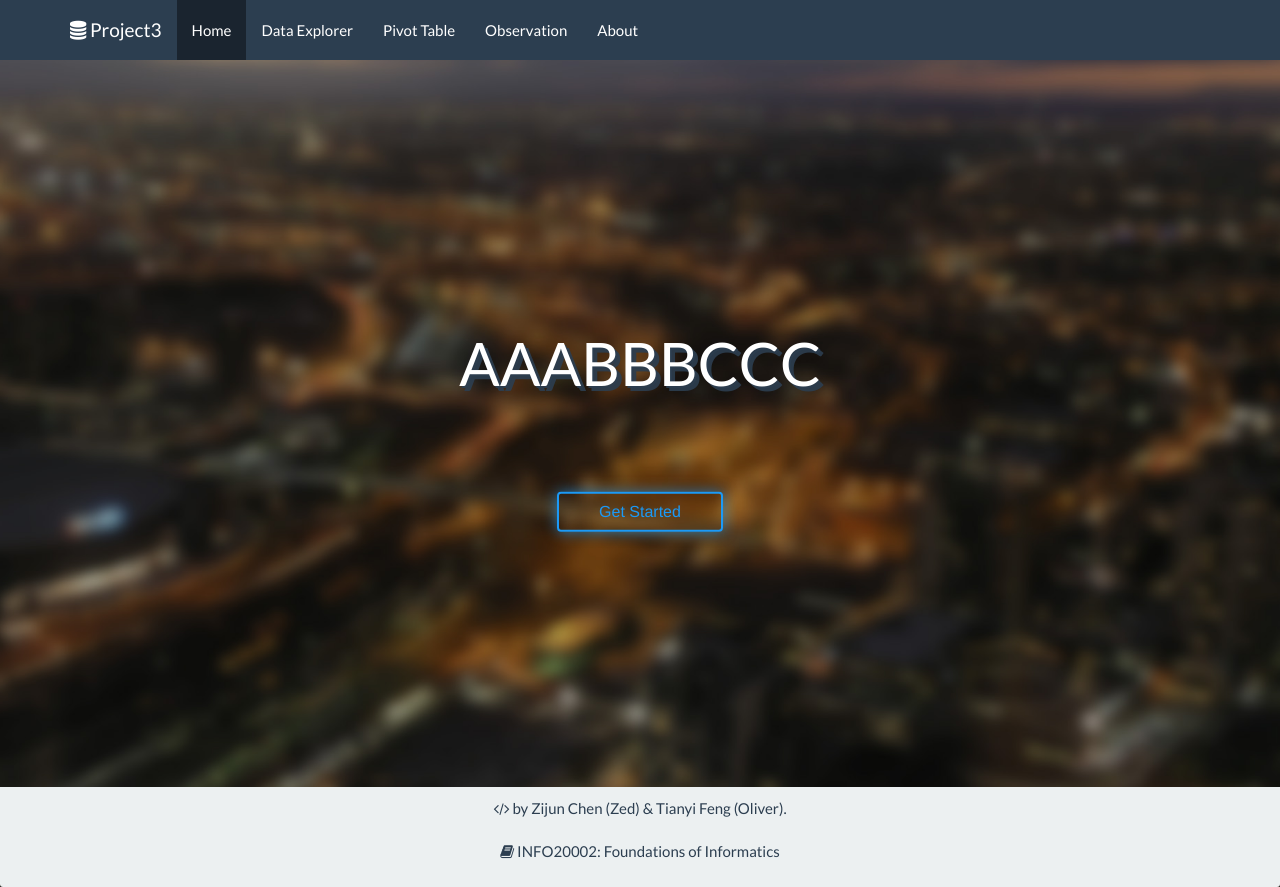
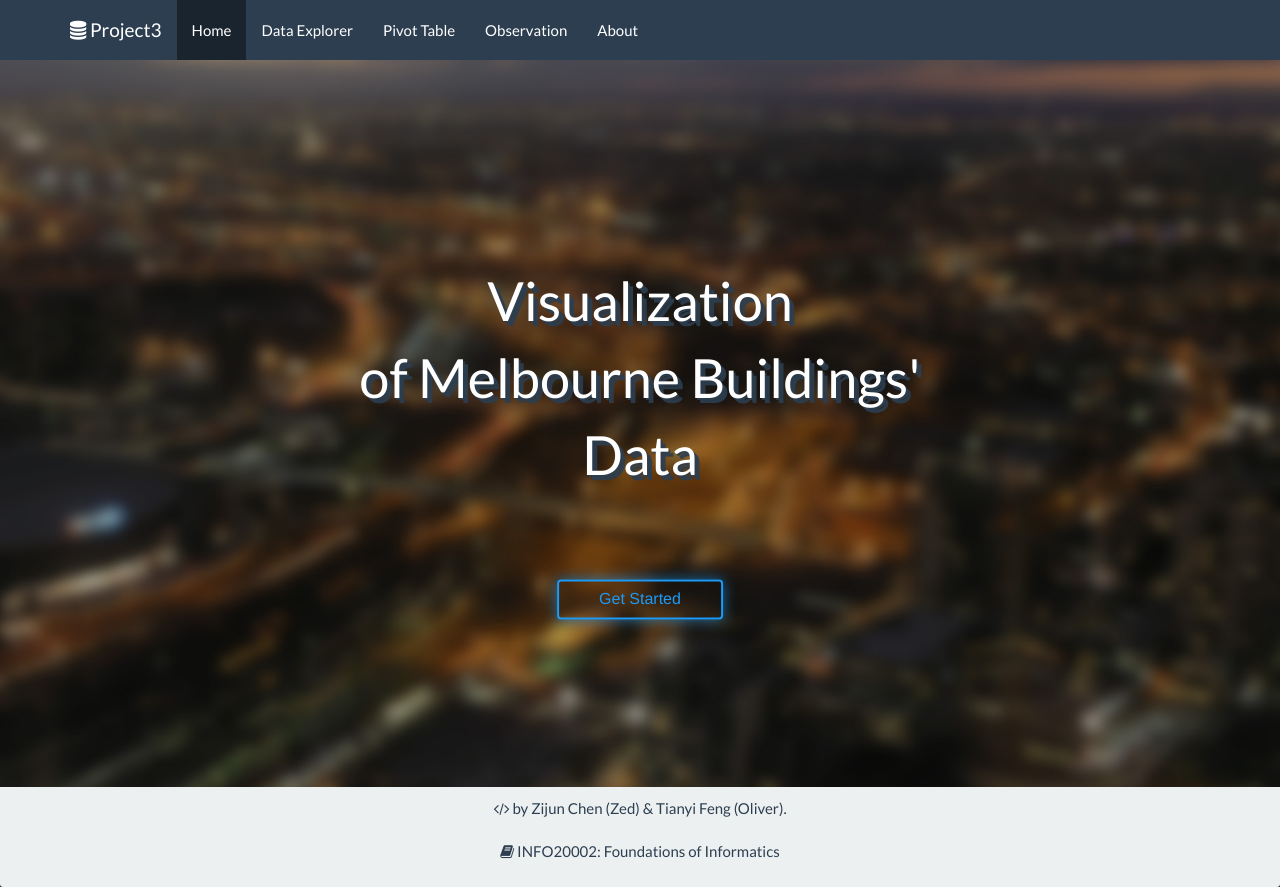
Before and after one commit to CaviarChen/InfoProject3, a Flask app: page / in a window 1280 px wide. Run offline with Flask 2, Linux system fonts and the light colour scheme; some libraries are stand-ins or nearby versions.

Commit message:
some adjustment

```diff
--- a/app/templates/about.html
+++ b/app/templates/about.html
@@ -7,7 +7,7 @@
 {% endblock %}
 
 {% block body %}
-<div class="row"><div class="col-md-8 col-md-offset-2">
+<div class="row"><div class="col-md-10 col-md-offset-1">
 
 <h1><a id="InfoProject3_0"></a>InfoProject3</h1>
 <p><a href="https://www.python.org/"><img src="https://img.shields.io/badge/python-2.6%7C2.7-yellow.svg" alt="Python 2.6|2.7"></a></p>
@@ -51,6 +51,7 @@ Fontawesome    [http://fontawesome.io/]
 bootstrap-waitingfor    [https://github.com/ehpc/bootstrap-waitingfor]
 background-blur    [https://github.com/msurguy/background-blur]
 buttons    [https://github.com/alexwolfe/Buttons/]
+highcharts    [http://www.highcharts.com/]
 </code></pre>
 <p>Images:</p>
 <pre><code>melbourne    [https://pixabay.com/en/melbourne-night-cityscape-view-583935/]
--- a/app/templates/data.html
+++ b/app/templates/data.html
@@ -10,7 +10,7 @@
 
 <div class="row">
     <div class="page-header">
-        <h1>Data Explorer</h1>
+        <h1><i class="fa fa-database" aria-hidden="true"></i> Data Explorer</h1>
     </div>
     <div class="col-md-12">
         <div id="table_c">
--- a/app/templates/index.html
+++ b/app/templates/index.html
@@ -8,6 +8,7 @@
   position: absolute;
       top: 40%;
       left: 50%;
+      text-align:center;
       transform: translateX(-50%) translateY(-40%);
 }
 
@@ -19,7 +20,7 @@
 
 .bigtitle {
 color: #FFFFFF;
-font-size: 60px;
+font-size: 54px;
 text-shadow: 2px 2px 0 rgba(44,62,80,0.9),5px 5px 0 rgba(44,62,80,0.9);
 }
 </style>
@@ -30,7 +31,7 @@ text-shadow: 2px 2px 0 rgba(44,62,80,0.9),5px 5px 0 rgba(44,62,80,0.9);
 {% block body %}
 
 <div class="hvcenter">
-<div class="bigtitle">AAABBBCCC</div>
+<div class="bigtitle">Visualization<br> of Melbourne Buildings' Data</div>
 <div class="hcenter">
   <br><br><br><br>
 
--- a/app/templates/observation.html
+++ b/app/templates/observation.html
@@ -5,7 +5,7 @@
 
 <div class="row">
     <div class="page-header">
-        <h1>Observation</h1>
+        <h1><i class="fa fa-lightbulb-o" aria-hidden="true"></i> Observation</h1>
     </div>
 
     <div class="col-md-10 col-md-offset-1">
--- a/app/templates/pivot.html
+++ b/app/templates/pivot.html
@@ -10,7 +10,7 @@
 
 <div class="row">
   <div class="page-header">
-    <h1>Pivot Table Builder</h1>
+    <h1><i class="fa fa-table" aria-hidden="true"></i> Pivot Table Builder</h1>
   </div>
   <div class="col-md-8 col-md-offset-2">
     <div class="panel panel-default">
```
Also changed, not shown: README.md.
